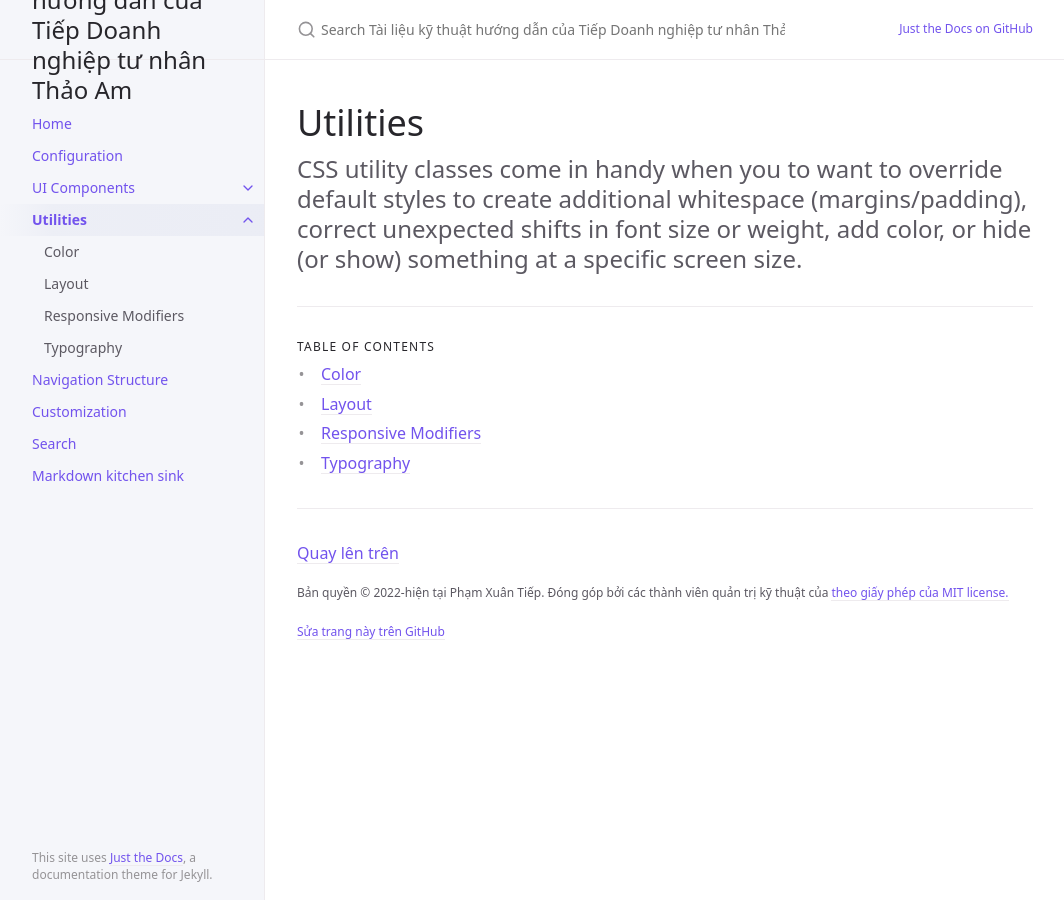
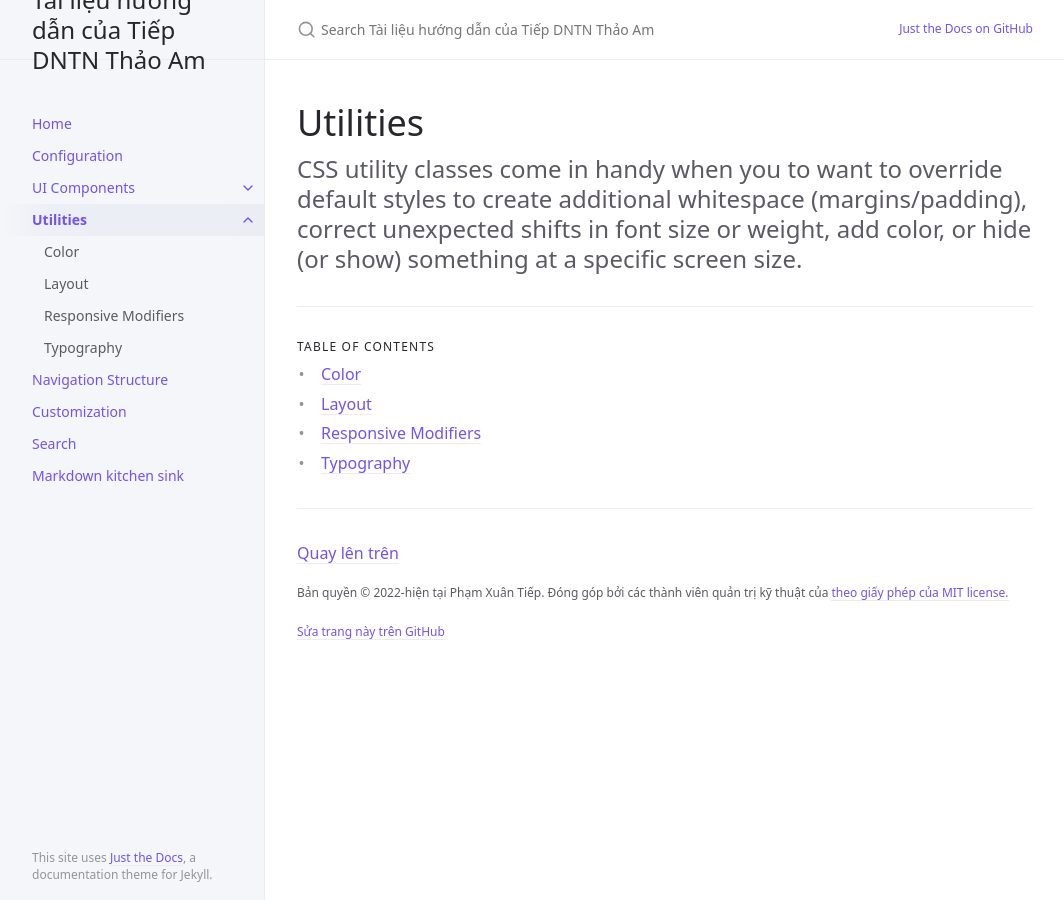
Before and after one commit to thaoam/documents, a Jekyll site: the page built from docs/utilities/utilities.md, in a window 1280 px wide. Shown: the whole page, without its empty margins (107-1171 px from the left). Built offline with Jekyll 4.4.1, drawn with Linux system fonts in a browser that asks for light colours; some of the changed text lies outside the part shown.

Commit message:
Update _config.yml

```diff
--- a/_config.yml
+++ b/_config.yml
@@ -13,7 +13,7 @@
 # you will see them accessed via {{ site.title }}, {{ site.github_repo }}, and so on.
 # You can create any custom variable you would like, and they will be accessible
 # in the templates via {{ site.myvariable }}.
-title: Tài liệu kỹ thuật hướng dẫn của Tiếp Doanh nghiệp tư nhân Thảo Am
+title: Tài liệu hướng dẫn của Tiếp DNTN Thảo Am
 description: Tài liệu kỹ thuật hướng dẫn dành cho quản trị viên và khách hàng của Tiếp Doanh nghiệp tư nhân Thảo Am
 baseurl: "" # the subpath of your site, e.g. /blog
 url: "https://help.tiep.vn" # the base hostname & protocol for your site, e.g. http://example.com
```
